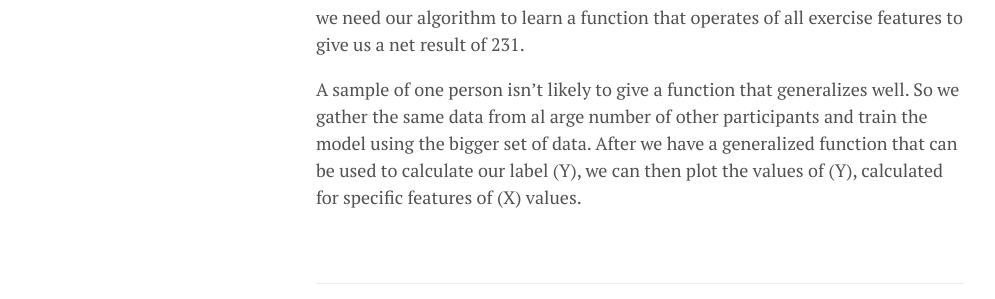
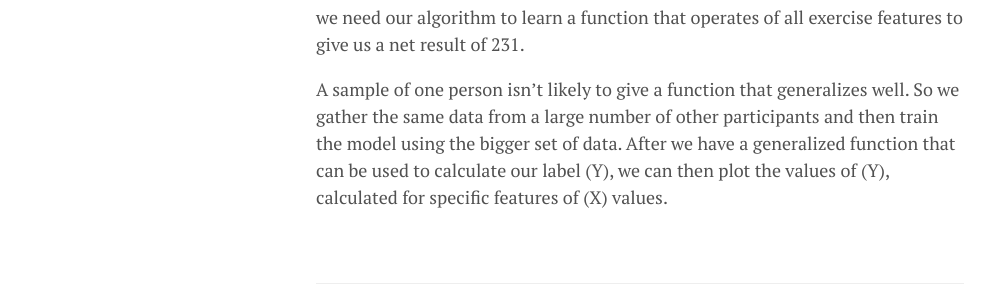
Before and after one commit to lgeurts/lgeurts.github.io, a Jekyll site: the page built from _posts/2018-06-29-artificial-intelligence-basics.md, in a window 1280 px wide. Shown: the part 1828-2127 px from the top of the page, without its empty margins (0-995 px from the left). Built offline with Jekyll 4.4.1, drawn with Linux system fonts in a browser that asks for light colours; nearby versions of some CDN libraries.

Commit message:
Update 2018-06-29-artificial-intelligence-basics.md

```diff
--- a/_posts/2018-06-29-artificial-intelligence-basics.md
+++ b/_posts/2018-06-29-artificial-intelligence-basics.md
@@ -41,4 +41,4 @@
 
 In this case we know all features and have a known label value of 231 calories. So we need our algorithm to learn a function that operates of all exercise features to give us a net result of 231.
 
-A sample of one person isn't likely to give a function that generalizes well. So we gather the same data from  al arge number of other participants and train the model using the bigger set of data. After we have a generalized function that can be used to calculate our label (Y), we can then plot the values of (Y), calculated for specific features of (X) values.
+A sample of one person isn't likely to give a function that generalizes well. So we gather the same data from a large number of other participants and then train the model using the bigger set of data. After we have a generalized function that can be used to calculate our label (Y), we can then plot the values of (Y), calculated for specific features of (X) values.
```
